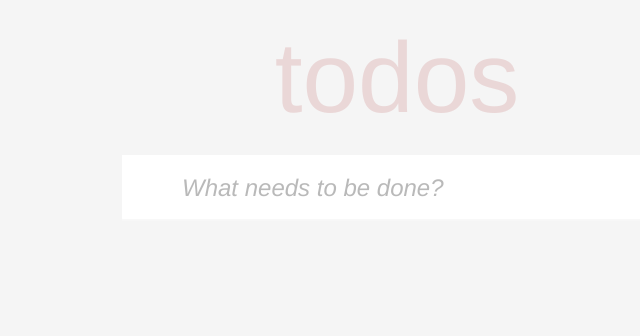
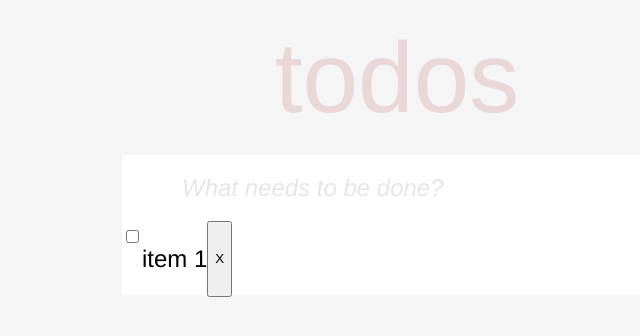
Before and after one commit to evachengrq/To-do-list-React, a React (Create React App) app: page / in a window 1280 px wide. Shown: the top 336 px of the page, without its empty margins (243-883 px from the left). Built offline with nearby package versions, Linux system fonts and the light colour scheme.

Commit message:
[evacheng]feat: added TodoItems and TodoItem to Components and configured eslint

```diff
--- a/src/App.css
+++ b/src/App.css
@@ -1,38 +1,3 @@
 .App {
   text-align: center;
 }
-
-.App-logo {
-  height: 40vmin;
-  pointer-events: none;
-}
-
-@media (prefers-reduced-motion: no-preference) {
-  .App-logo {
-    animation: App-logo-spin infinite 20s linear;
-  }
-}
-
-.App-header {
-  background-color: #282c34;
-  min-height: 100vh;
-  display: flex;
-  flex-direction: column;
-  align-items: center;
-  justify-content: center;
-  font-size: calc(10px + 2vmin);
-  color: white;
-}
-
-.App-link {
-  color: #61dafb;
-}
-
-@keyframes App-logo-spin {
-  from {
-    transform: rotate(0deg);
-  }
-  to {
-    transform: rotate(360deg);
-  }
-}
--- a/src/App.js
+++ b/src/App.js
@@ -1,12 +1,14 @@
 import './App.css';
 import Header from './Components/Header'
 import Input from './Components/Input'
+import TodoItems from './Components/TodoItems';
 
 function App() {
   return (
     <div className="App">
       <Header/>
       <Input/>
+      <TodoItems/>
     </div>
   );
 }
--- a/src/Components/Header.js
+++ b/src/Components/Header.js
@@ -1,4 +1,5 @@
 import './Header.css'
+import React from 'react'
 
 function Header() {
   return (
--- a/src/Components/Input.css
+++ b/src/Components/Input.css
@@ -1,17 +1,15 @@
 .input {
   padding: 16px 16px 16px 60px;
-  border: none;
   background-color: white;
   width: 474px;
-  box-shadow: inset 0 -2px 1px rgba(0,0,0,0.03);
+  line-height: 1.4em;
+  font-weight: 300;
+  font-family: inherit;
   font-size: 24px;
-  line-height: 1.4em;
-  font-weight: 200;
-  font-family: inherit;
-  font-style: italic;
-  color: #4d4d4d;
+  border: none;
 }
 
 .input::-webkit-input-placeholder {
-  opacity: 0.5;
+  font-style: italic;
+  color: #e6e6e6;
 }
--- a/src/Components/Input.js
+++ b/src/Components/Input.js
@@ -1,4 +1,6 @@
 import './Input.css'
+import React from 'react'
+
 
 function Input() {
   return(
--- /dev/null
+++ b/src/Components/TodoItem.css
@@ -0,0 +1,15 @@
+.todo-item {
+  display: flex;
+  background-color: white;
+  width: 550px;
+  box-shadow: inset 0 -2px 1px rgba(0,0,0,0.03);
+  font-weight: 200;
+  font-family: inherit;
+}
+
+.checkbox {
+  width: 40px;
+  height: 40px;
+  text-align: center;
+  border-radius: 20px;
+}
--- /dev/null
+++ b/src/Components/TodoItem.js
@@ -0,0 +1,19 @@
+import './TodoItem.css'
+import React from 'react'
+
+function TodoItem() {
+  return(
+    <section className="todo-item">
+      <div className="container">
+  <div className="round">
+    <input type="checkbox" id="checkbox" />
+    <label htmlFor="checkbox"></label>
+  </div>
+</div>
+      <p>item 1</p>
+      <button>X</button>
+    </section>
+  )
+}
+
+export default TodoItem
--- /dev/null
+++ b/src/Components/TodoItems.css
@@ -0,0 +1,3 @@
+.todo-items {
+  text-align: -webkit-center;
+}
--- /dev/null
+++ b/src/Components/TodoItems.js
@@ -0,0 +1,14 @@
+import './TodoItems.css'
+import TodoItem from './TodoItem'
+import React from 'react'
+
+
+function TodoItems() {
+  return(
+    <section className="todo-items">
+      <TodoItem/>
+    </section>
+  )
+}
+
+export default TodoItems
--- a/src/index.css
+++ b/src/index.css
@@ -1,6 +1,6 @@
 body {
   margin: 0;
-  font-size: 14px;
+  font-size: 24px;
   font-family: 'Helvetica Neue', Helvetica, Arial, sans-serif;
   background-color: #f5f5f5;
   -webkit-font-smoothing: antialiased;
```
Also changed, not shown: package.json (+19 -1 lines), .eslintrc.js (added), 1 other file (tests, documents, lock files or other folders).
